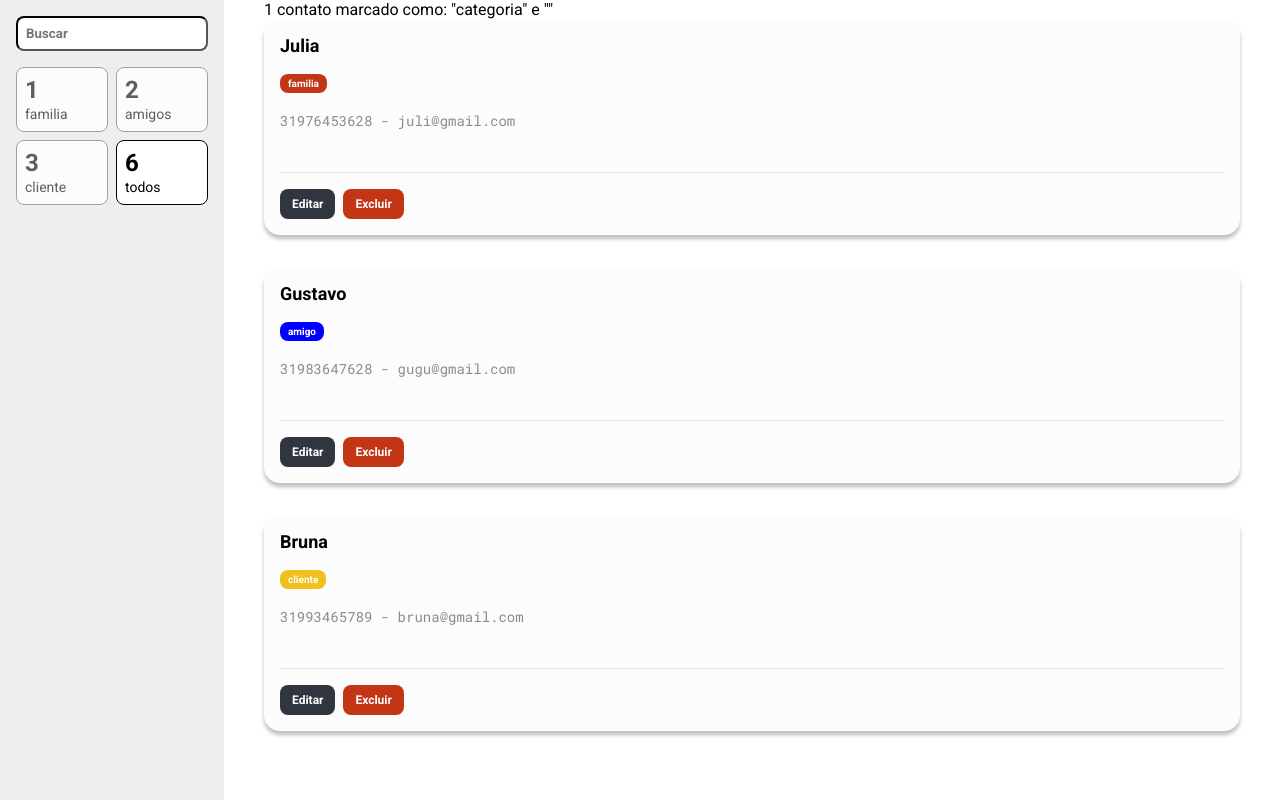
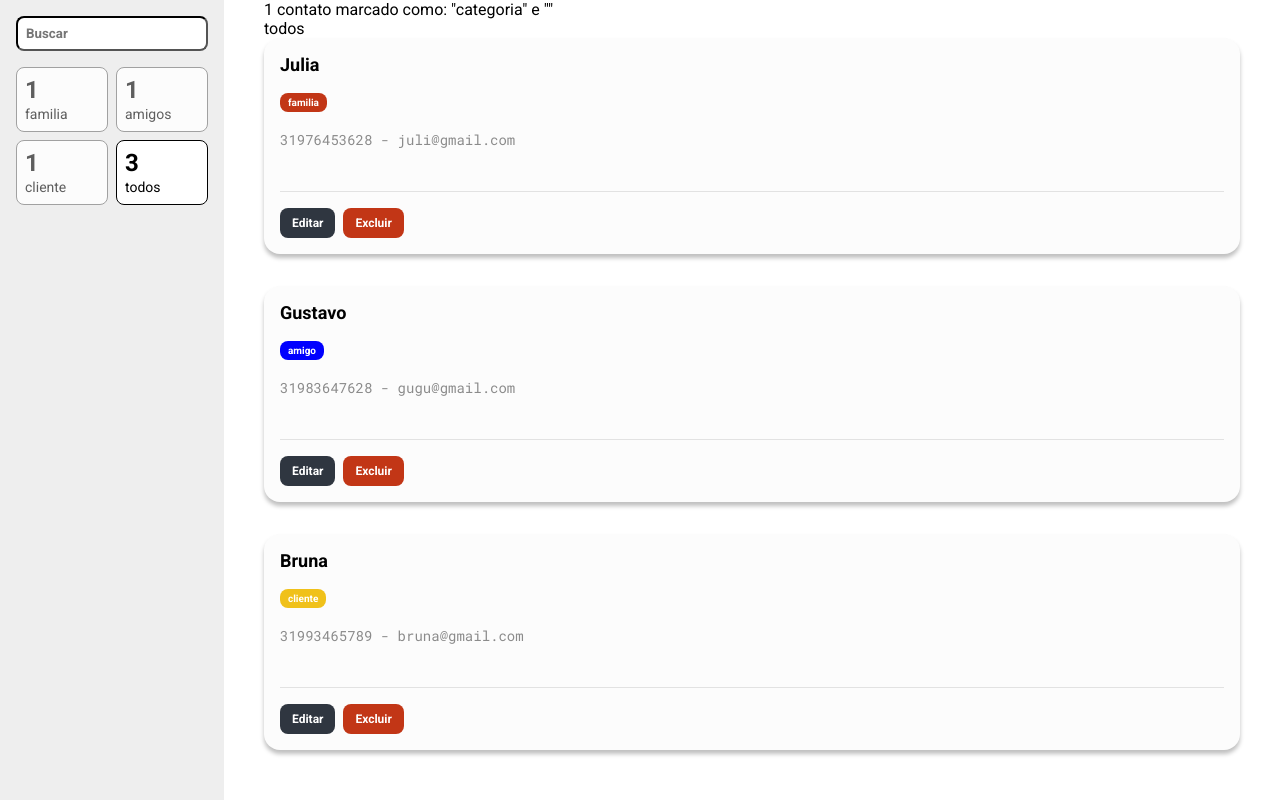
Before and after one commit to Albert5a/listaContatos_react, a React (Create React App) app: page / in a window 1280 px wide. Built offline with nearby package versions, Linux system fonts and the light colour scheme.

Commit message:
configurando filtros

```diff
--- a/src/components/Contato/index.tsx
+++ b/src/components/Contato/index.tsx
@@ -43,7 +43,7 @@ const Contato = ({ nome, prioridade, info: infoOriginal, id }: Props) => {
                     id,
                     nome,
                     prioridade,
-                    info,
+                    info
                   })
                 )
                 setEstaEditando(false)
--- a/src/components/FiltroCard/index.tsx
+++ b/src/components/FiltroCard/index.tsx
@@ -1,16 +1,52 @@
+import { useDispatch, useSelector } from 'react-redux'
 import * as S from './styles'
+import { alterarFiltro } from '../../store/reducers/filtro'
+
+import * as enums from '../../utils/enums/Contato'
+import { RootReducer } from '../../store'
 
 export type Props = {
-  ativo?: boolean
-  contador: number
   legenda: string
+  criterio: 'prioridade' | 'todos'
+  valor?: enums.Prioridade
 }
 
-const FiltroCard = ({ ativo, contador, legenda }: Props) => (
-  <S.Card ativo={ativo}>
-    <S.Contador>{contador}</S.Contador>
-    <S.Label>{legenda}</S.Label>
-  </S.Card>
-)
+const FiltroCard = ({ legenda, criterio, valor }: Props) => {
+  const dispatch = useDispatch()
+  const { filtro, contatos } = useSelector((state: RootReducer) => state)
+
+  const verificaEstaAtivo = () => {
+    const mesmoCriterio = filtro.criterio === criterio
+    const mesmoValor = filtro.valor === valor
+
+    return mesmoCriterio && mesmoValor
+  }
+
+  const contarContatos = () => {
+    if (criterio === 'todos') return contatos.itens.length
+    if (criterio === 'prioridade') {
+      return contatos.itens.filter((item) => item.prioridade === valor).length
+    }
+  }
+
+  const filtrar = () => {
+    dispatch(
+      alterarFiltro({
+        criterio,
+        valor
+      })
+    )
+  }
+
+  const contador = contarContatos()
+  const ativo = verificaEstaAtivo()
+
+  return (
+    <S.Card ativo={ativo} onClick={filtrar}>
+      <S.Contador>{contador}</S.Contador>
+      <S.Label>{legenda}</S.Label>
+    </S.Card>
+  )
+}
 
 export default FiltroCard
--- a/src/components/FiltroCard/styles.ts
+++ b/src/components/FiltroCard/styles.ts
@@ -1,10 +1,10 @@
 import styled from 'styled-components'
 
-import { Props } from '.'
+type Props = {
+  ativo: boolean
+}
 
-type PropsSemLegendaEContador = Omit<Props, 'contador' | 'legenda'>
-
-export const Card = styled.div<PropsSemLegendaEContador>`
+export const Card = styled.div<Props>`
   padding: 8px;
   border: 1px solid ${(props) => (props.ativo ? '#000' : '#a1a1a1')};
   background-color: ${(props) => (props.ativo ? '#fff' : '#fcfcfc')};
--- a/src/containers/BarraLateral/index.tsx
+++ b/src/containers/BarraLateral/index.tsx
@@ -3,6 +3,7 @@ import FiltroCard from '../../components/FiltroCard'
 import * as S from './styles'
 import { RootReducer } from '../../store'
 import { alterarTermo } from '../../store/reducers/filtro'
+import * as enums from '../../utils/enums/Contato'
 
 const BarraLateral = () => {
   const dispatch = useDispatch()
@@ -17,10 +18,22 @@ const BarraLateral = () => {
           onChange={(evento) => dispatch(alterarTermo(evento.target.value))}
         />
         <S.Filtros>
-          <FiltroCard legenda="familia" contador={1} />
-          <FiltroCard legenda="amigos" contador={2} />
-          <FiltroCard legenda="cliente" contador={3} />
-          <FiltroCard legenda="todos" contador={6} ativo />
+          <FiltroCard
+            valor={enums.Prioridade.FAMILIA}
+            criterio="prioridade"
+            legenda="familia"
+          />
+          <FiltroCard
+            valor={enums.Prioridade.AMIGO}
+            criterio="prioridade"
+            legenda="amigos"
+          />
+          <FiltroCard
+            valor={enums.Prioridade.CLIENTE}
+            criterio="prioridade"
+            legenda="cliente"
+          />
+          <FiltroCard criterio="todos" legenda="todos" />
         </S.Filtros>
       </div>
     </S.Aside>
--- a/src/containers/ListaDeContatos/index.tsx
+++ b/src/containers/ListaDeContatos/index.tsx
@@ -7,17 +7,37 @@ import { RootReducer } from '../../store'
 
 const ListaDeContatos = () => {
   const { itens } = useSelector((state: RootReducer) => state.contatos)
-  const { termo } = useSelector((state: RootReducer) => state.filtro)
+  const { termo, criterio, valor } = useSelector(
+    (state: RootReducer) => state.filtro
+  )
 
   const filtraContatos = () => {
-    return itens.filter(
-      (item) => item.nome.toLowerCase().search(termo.toLowerCase()) >= 0
-    )
+    let contatosFiltrados = itens
+    if (termo !== undefined) {
+      contatosFiltrados = contatosFiltrados.filter(
+        (item) => item.nome.toLowerCase().search(termo.toLowerCase()) >= 0
+      )
+
+      if (criterio === 'prioridade') {
+        contatosFiltrados = contatosFiltrados.filter(
+          (item) => item.prioridade === valor
+        )
+      }
+
+      return contatosFiltrados
+    } else {
+      return itens
+    }
   }
 
   return (
     <Container>
       <p>1 contato marcado como: &quot;categoria&quot; e &quot;{termo}&quot;</p>
+      <ul>
+        <li>{termo}</li>
+        <li>{criterio}</li>
+        <li>{valor}</li>
+      </ul>
       <ul>
         {filtraContatos().map((c) => (
           <li key={c.nome}>
--- a/src/store/index.ts
+++ b/src/store/index.ts
@@ -6,8 +6,8 @@ import filtroReducer from './reducers/filtro'
 const store = configureStore({
   reducer: {
     contatos: contatosReducer,
-    filtro: filtroReducer,
-  },
+    filtro: filtroReducer
+  }
 })
 
 export type RootReducer = ReturnType<typeof store.getState>
--- a/src/store/reducers/contatos.ts
+++ b/src/store/reducers/contatos.ts
@@ -12,21 +12,21 @@ const initialState: ContatosState = {
       id: 1,
       nome: 'Julia',
       prioridade: enums.Prioridade.FAMILIA,
-      info: '31976453628 - juli@gmail.com',
+      info: '31976453628 - juli@gmail.com'
     },
     {
       id: 2,
       nome: 'Gustavo',
       prioridade: enums.Prioridade.AMIGO,
-      info: '31983647628 - gugu@gmail.com',
+      info: '31983647628 - gugu@gmail.com'
     },
     {
       id: 3,
       nome: 'Bruna',
       prioridade: enums.Prioridade.CLIENTE,
-      info: '31993465789 - bruna@gmail.com',
-    },
-  ],
+      info: '31993465789 - bruna@gmail.com'
+    }
+  ]
 }
 
 const contatosSlice = createSlice({
@@ -35,7 +35,7 @@ const contatosSlice = createSlice({
   reducers: {
     excluir: (state, action: PayloadAction<number>) => {
       state.itens = [
-        ...state.itens.filter((contato) => contato.id !== action.payload),
+        ...state.itens.filter((contato) => contato.id !== action.payload)
       ]
     },
     editar: (state, action: PayloadAction<Contato>) => {
@@ -45,8 +45,8 @@ const contatosSlice = createSlice({
       if (indexDaTarefa >= 0) {
         state.itens[indexDaTarefa] = action.payload
       }
-    },
-  },
+    }
+  }
 })
 
 export const { excluir, editar } = contatosSlice.actions
--- a/src/store/reducers/filtro.ts
+++ b/src/store/reducers/filtro.ts
@@ -2,14 +2,14 @@ import { PayloadAction, createSlice } from '@reduxjs/toolkit'
 import * as enums from '../../utils/enums/Contato'
 
 type FiltroState = {
-  termo: string
+  termo?: string
   criterio: 'prioridade' | 'todos'
   valor?: enums.Prioridade
 }
 
 const initialState: FiltroState = {
   termo: '',
-  criterio: 'todos',
+  criterio: 'todos'
 }
 
 const filtroSlice = createSlice({
@@ -19,9 +19,13 @@ const filtroSlice = createSlice({
     alterarTermo: (state, action: PayloadAction<string>) => {
       state.termo = action.payload
     },
-  },
+    alterarFiltro: (state, action: PayloadAction<FiltroState>) => {
+      state.criterio = action.payload.criterio
+      state.valor = action.payload.valor
+    }
+  }
 })
 
-export const { alterarTermo } = filtroSlice.actions
+export const { alterarTermo, alterarFiltro } = filtroSlice.actions
 
 export default filtroSlice.reducer
--- a/src/styles/variaveis.ts
+++ b/src/styles/variaveis.ts
@@ -2,5 +2,5 @@ export default {
   vermelho: '#c23616',
   verde: '#44bd32',
   amarelo: '#f0c11a',
-  azul: '#0000ff',
+  azul: '#0000ff'
 }
--- a/src/utils/enums/Contato.ts
+++ b/src/utils/enums/Contato.ts
@@ -1,5 +1,5 @@
 export enum Prioridade {
   FAMILIA = 'familia',
   AMIGO = 'amigo',
-  CLIENTE = 'cliente',
+  CLIENTE = 'cliente'
 }
```
Also changed, not shown: 1 other file (tests, documents, lock files or other folders).
